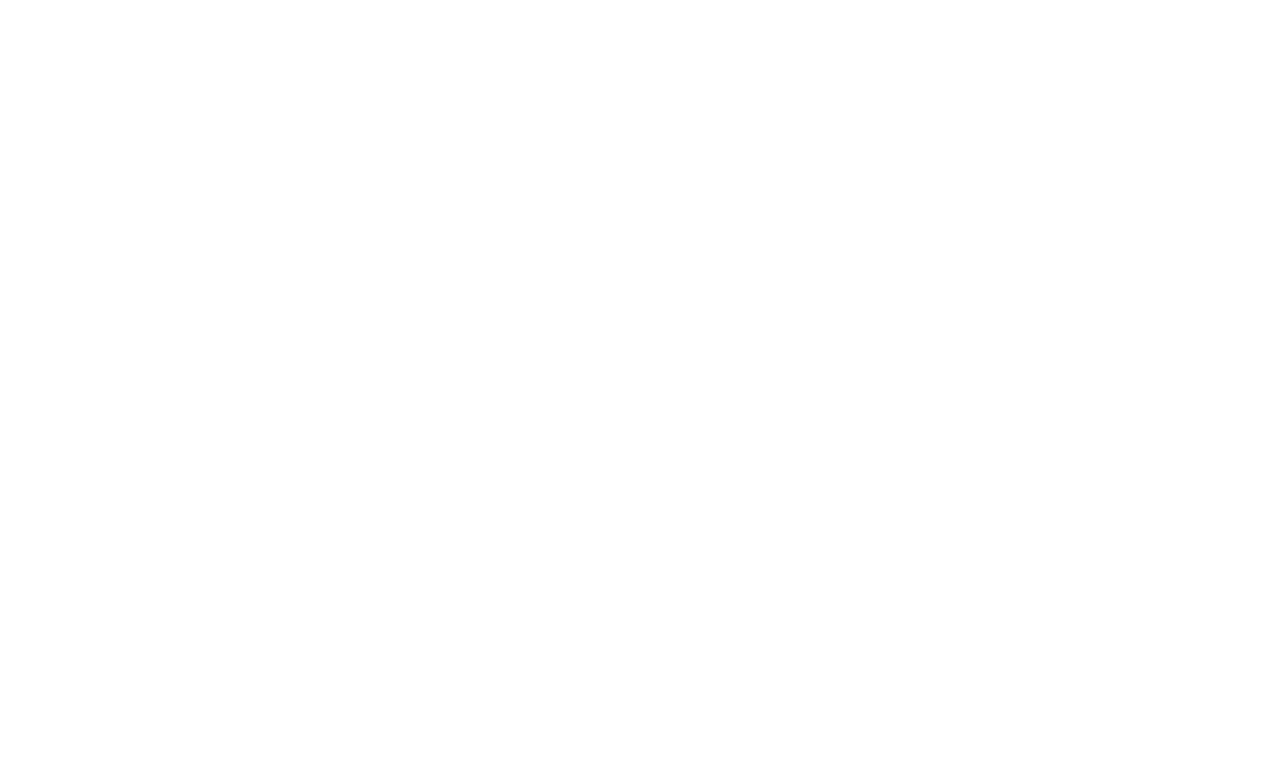
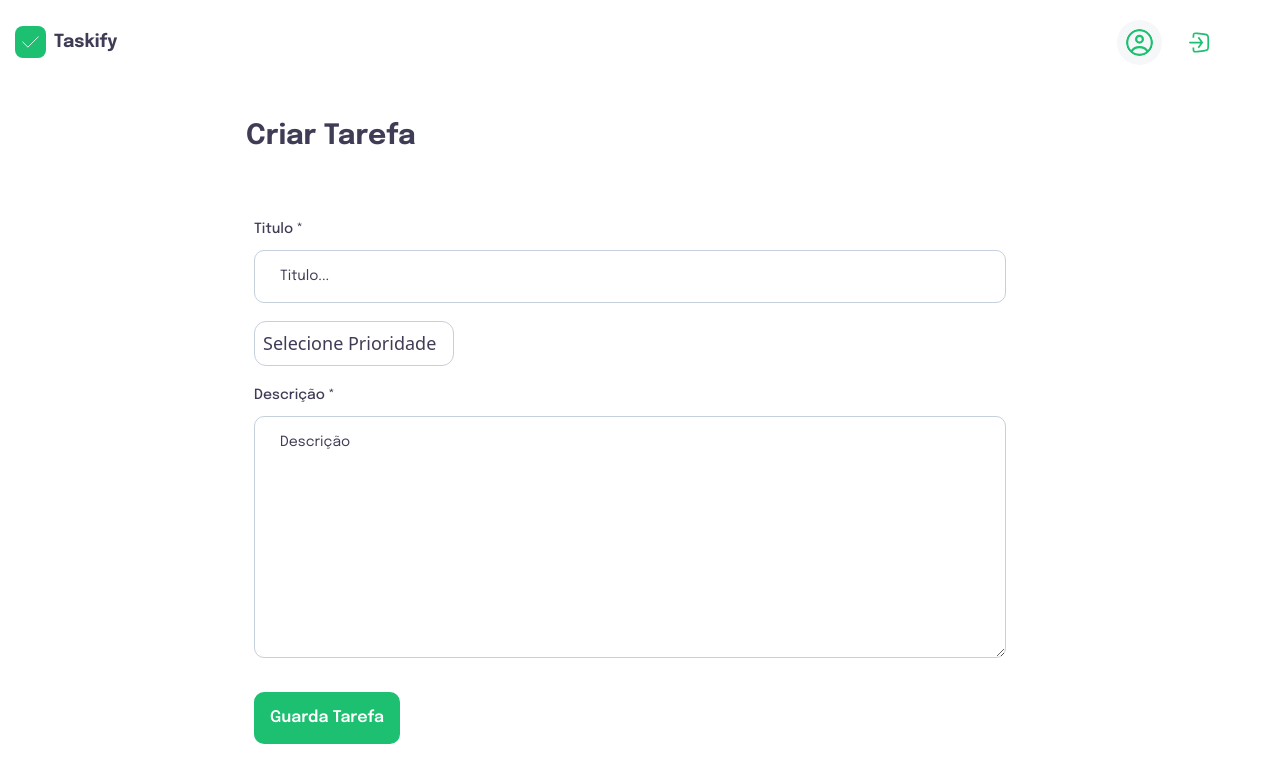
Before and after one commit to waltodd/frontend-taskify, a React (Vite) app: page /create-task in a window 1280 px wide. Before the commit this address had no page. Shown: the top 782 px of the page. Built offline with nearby package versions, Linux system fonts and the light colour scheme; sample sign-in values are in the browser's storage.

Commit message:
CustomDropdown component added

```diff
--- a/src/App.jsx
+++ b/src/App.jsx
@@ -2,7 +2,7 @@
 import { Route, Routes,Navigate } from "react-router-dom";
 
 import { Navbar } from "./components";
-import { Home, SignIn, SignUp } from "./pages";
+import { Home, SignIn, SignUp,CreateTask } from "./pages";
 import ProtectedRoute from "./pages/ProtectedRoute";
 
 const App = () => {
@@ -25,6 +25,16 @@
               </ProtectedRoute>
             }
           />
+          <Route
+            path="/create-task"
+            element={
+              <ProtectedRoute>
+                <Navbar />
+
+                <CreateTask path="/create-task"/>
+              </ProtectedRoute>
+            }
+          />
         </Routes>
       </div>
     </div>
--- a/src/assets/index.js
+++ b/src/assets/index.js
@@ -5,7 +5,9 @@
 import plus from "./Plus.svg";
 import loader from "./loader.svg";
 import check from "./check.svg";
+import add from "./Pluscolor.svg";
 import edit from "./edit.png";
 import trash from "./trash.png";
 
-export { logo,check,trash,edit, logout, profile, search, plus, loader };
+
+export { logo,add,check,trash,edit, logout, profile, search, plus, loader };
--- /dev/null
+++ b/src/components/CustomDropdown.jsx
@@ -0,0 +1,39 @@
+import React, { useState } from 'react';
+
+const CustomDropdown = ({ selectedValue, onChange }) => {
+  const options = [{ label: "Baixa", value: "baixa" },
+    { label: "Média", value: "media" },
+    { label: "Alta", value: "alta" }];
+  const [isOpen, setIsOpen] = useState(false);
+
+  const handleOptionClick = (value) => {
+    onChange(value); // Call the onChange handler with the selected value
+    setIsOpen(false); // Close the dropdown
+  };
+
+  return (
+    <div className="relative">
+      <button
+        className="w-full p-2 bg-[#FFFFFF] rounded-[12px] text-[18px] border-[#C6CFDC] border-[1px] text-left text-[#3F3D56]"
+        onClick={() => setIsOpen((prev) => !prev)} // Toggle dropdown
+      >
+        {selectedValue?.label || "Selecione Prioridade"}
+      </button>
+      {isOpen && (
+        <div className="absolute z-10 w-full mt-1 bg-[#FFFFFF] border-[#C6CFDC] border-[1px] rounded-[12px] shadow-lg">
+          {options.map((option) => (
+            <div
+              key={option.value}
+              className="p-2 text-[#3F3D56] hover:bg-[#1dc071] text-white cursor-pointer"
+              onClick={() => handleOptionClick(option)} // Select option
+            >
+              {option.label}
+            </div>
+          ))}
+        </div>
+      )}
+    </div>
+  );
+};
+
+export default CustomDropdown;
--- a/src/components/Navbar.jsx
+++ b/src/components/Navbar.jsx
@@ -19,7 +19,7 @@
   return (
     <div className="flex flex-row px-6 justify-between items-center max-w-[1280px] mx-auto ">
       <div className="flex flex-row justify-center items-center gap-4">
-        <div className="w-[52px] h-[52px] rounded-full  flex justify-center items-center cursor-pointer">
+        <Link to="/home" className="w-[52px] h-[52px] rounded-full  flex justify-center items-center cursor-pointer">
           <img
             src={logo}
             alt="user"
@@ -28,7 +28,7 @@
           <h1 className="font-epilogue font-bold pl-2 text-[18px] text-[#3F3D56] text-left">
             Taskify
           </h1>
-        </div>
+        </Link>
       </div>
       <div className="flex flex-row justify-center items-center gap-4">
         <h1 className="font-epilogue font-semibold  text-[18px] text-[#3F3D56] text-left">
--- /dev/null
+++ b/src/components/TaskModal.jsx
@@ -0,0 +1,11 @@
+import React from 'react'
+
+const TaskModal = () => {
+  return (
+    <div>
+      TaskModal
+    </div>
+  )
+}
+
+export default TaskModal
--- a/src/components/index.js
+++ b/src/components/index.js
@@ -4,3 +4,5 @@
 export { default as Loader } from "./Loader";
 export { default as TaskItem } from "./TaskItem";
 export { default as TaskList } from "./TaskList";
+export { default as TaskModal } from "./TaskModal";
+export { default as CustomDropdown } from "./CustomDropdown";
--- /dev/null
+++ b/src/pages/CreateTask.jsx
@@ -0,0 +1,84 @@
+import React, { useState } from "react";
+import { useDispatch, useSelector } from "react-redux";
+import { useNavigate } from "react-router-dom";
+import { FormField, CustomButton, CustomDropdown } from "../components";
+import { createTask } from "../store/features/task/taskSlice";
+
+
+const CreateTask = () => {
+  const [form, setForm] = useState({
+    title: "",
+    description: "",
+    priority: "",
+  });
+  const dispatch = useDispatch();
+
+  const handleFormFieldChange = (fieldName, e) => {
+    setForm({ ...form, [fieldName]: e.target.value });
+  };
+  const navigate = useNavigate();
+  const { user } = useSelector((state) => state.auth);
+  const username = user?.name;
+
+  const handleCreateTask = (e) =>{
+    e.preventDefault();
+    dispatch(createTask({ title: form.title,priority: form.priority , description: form.description }));
+    navigate("/home");
+  }
+
+
+  return (
+    <div className="flex flex-col mt-8 w-full max-w-[800px] mx-auto ">
+      <h1 className="font-epilogue my-4 pl-4 font-bold text-[28px] text-[#3F3D56] text-left">
+        Criar Tarefa
+      </h1>
+      <div className=" p-6   mt-5 flex flex-col ">
+        <div className="flex flex-col gap-[10px]">
+          <div className="mb-2">
+            <FormField
+              labelName="Titulo *"
+              placeholder="Titulo..."
+              inputType="text"
+              value={form.title}
+              handleChange={(e) => handleFormFieldChange("title", e)}
+            />
+          </div>
+
+          <div className="mb-2 w-[200px]">
+            <CustomDropdown
+              selectedValue={form.priority}
+              onChange={(value) =>
+                setForm((prev) => ({ ...prev, priority: value }))
+              } // Update priority
+            />
+          </div>
+
+
+
+          <div className="mb-2">
+            <FormField
+              labelName="Descrição *"
+              placeholder="Descrição"
+              inputType="text"
+              isTextArea
+              value={form.description}
+              handleChange={(e) => handleFormFieldChange("description", e)}
+            />
+          </div>
+          <div className="mb-2 w-full ">
+
+          <CustomButton
+            btnType="button"
+            title="Guarda Tarefa"
+            styles="bg-[#1dc071] mt-4"
+           handleClick={handleCreateTask}
+          />
+
+          </div>
+        </div>
+      </div>
+    </div>
+  );
+};
+
+export default CreateTask;
--- a/src/pages/Home.jsx
+++ b/src/pages/Home.jsx
@@ -1,20 +1,26 @@
 import React, { useState } from "react";
 import { useNavigate } from "react-router-dom";
-import { plus,loader } from "../assets";
-import { useDispatch, useSelector } from 'react-redux';
-import  {TaskList}  from "../components";
+import { add, loader } from "../assets";
+import { useDispatch, useSelector } from "react-redux";
+import { TaskList } from "../components";
+import { Link } from "react-router-dom";
+import { FormField, CustomButton, TaskModal } from "../components";
 
 const Home = () => {
   const navigate = useNavigate();
-  const {  user } = useSelector((state) => state.auth);
-  const username = user?.name
+  const { user } = useSelector((state) => state.auth);
+  const username = user?.name;
+
+
+
+
   const handleNavigate = (campaign) => {
     navigate(`/campaign-details/${campaign.title}`, { state: campaign });
   };
 
   return (
     <div className="flex flex-col mt-8">
-      <h1 className="font-epilogue font-bold text-[28px] text-black text-left">
+      <h1 className="font-epilogue font-bold text-[28px] text-[#3F3D56] text-left">
         Bem-vindo, <span className="text-[#1dc071]">{username}.</span>
       </h1>
 
@@ -24,20 +30,22 @@
         </p>
       </div>
       <div className="py-4">
-        <div className="lg:flex-1 flex flex-row max-w-[458px] justify-center items-center py-2 pl-2 pr-2 h-[52px] bg-[#F5F7F9] rounded-[100px]">
+        <Link to='/create-task'
+          className="lg:flex-1 flex flex-row max-w-[150px] justify-between items-center cursor-pointer items-center p-2 h-[52px] bg-[#1dc071]  rounded-[12px]"
+
+        >
           <img
-            src={plus}
+            src={add}
             alt="add"
-            className="w-[28px] h-[28px] object-contain"
+            className="w-[20px]  h-[20px] object-contain"
           />
 
-          <input
-            type="text"
-            placeholder="Adicionar uma nova tarefa..."
-            className="flex w-full font-epilogue font-semibold pl-2 text-[18px] placeholder:text-[#8D9CB8] text-[3F3D56] bg-transparent outline-none"
-          />
-        </div>
+          <p className="font-epilogue font-semibold text-[18px] leading-[30px] text-[#ffffff]">
+            Criar tarefa
+          </p>
+        </Link>
       </div>
+
       <div className="mt-4">
         <TaskList />
       </div>
--- a/src/pages/index.js
+++ b/src/pages/index.js
@@ -1,3 +1,4 @@
 export { default as Home } from './Home';
 export { default as SignIn } from './SignIn';
 export { default as SignUp } from './SignUp';
+export { default as CreateTask } from './CreateTask';
--- a/src/store/features/auth/authSlice.js
+++ b/src/store/features/auth/authSlice.js
@@ -1,6 +1,6 @@
 import { createSlice, createAsyncThunk } from '@reduxjs/toolkit'
 
-const baseURL = "https://backend-taskify-ecru.vercel.app"
+const apiBaseUrl = "https://backend-taskify-ecru.vercel.app"
 
 const initialState = {
   user: null,
@@ -14,7 +14,7 @@
   'auth/signIn',
   async (credentials, { rejectWithValue }) => {
     try {
-      const response = await fetch(`${baseURL}/api/v1/users/sign-in`, {
+      const response = await fetch(`${apiBaseUrl}/api/v1/users/sign-in`, {
         method: 'POST',
         headers: { 'Content-Type': 'application/json' },
         body: JSON.stringify(credentials),
@@ -33,7 +33,7 @@
   'auth/signUp',
   async (userData, { rejectWithValue }) => {
     try {
-      const response = await fetch(`${baseURL}/api/v1/users/sign-up`, {
+      const response = await fetch(`${apiBaseUrl}/api/v1/users/sign-up`, {
         method: 'POST',
         headers: { 'Content-Type': 'application/json' },
         body: JSON.stringify(userData),
--- a/src/store/features/task/taskSlice.js
+++ b/src/store/features/task/taskSlice.js
@@ -1,4 +1,7 @@
 import { createSlice, createAsyncThunk } from '@reduxjs/toolkit'
+
+
+const apiBaseUrl = "https://backend-taskify-ecru.vercel.app"
 
 const initialState = {
   tasks: [],
@@ -11,7 +14,7 @@
   async (_, { getState, rejectWithValue }) => {
     try {
       const { auth } = getState()
-      const response = await fetch('/api/tasks', {
+      const response = await fetch(`${apiBaseUrl}/api/v1/tasks`, {
         headers: {
           Authorization: `Bearer ${auth.token}`,
         },
@@ -30,7 +33,7 @@
   async (taskData, { getState, rejectWithValue }) => {
     try {
       const { auth } = getState()
-      const response = await fetch('/api/tasks', {
+      const response = await fetch('/api/v1/tasks', {
         method: 'POST',
         headers: {
           'Content-Type': 'application/json',
@@ -52,7 +55,7 @@
   async ({ id, ...updateData }, { getState, rejectWithValue }) => {
     try {
       const { auth } = getState()
-      const response = await fetch(`/api/tasks/${id}`, {
+      const response = await fetch(`/api/v1/tasks/${id}`, {
         method: 'PUT',
         headers: {
           'Content-Type': 'application/json',
@@ -74,7 +77,7 @@
   async (id, { getState, rejectWithValue }) => {
     try {
       const { auth } = getState()
-      const response = await fetch(`/api/tasks/${id}`, {
+      const response = await fetch(`/api/v1/tasks/${id}`, {
         method: 'DELETE',
         headers: {
           Authorization: `Bearer ${auth.token}`,
@@ -93,7 +96,7 @@
   async (id, { getState, rejectWithValue }) => {
     try {
       const { auth } = getState()
-      const response = await fetch(`/api/tasks/${id}/complete`, {
+      const response = await fetch(`/api/v1/tasks/${id}/complete`, {
         method: 'PUT',
         headers: {
           Authorization: `Bearer ${auth.token}`,
@@ -113,7 +116,7 @@
   async (priority, { getState, rejectWithValue }) => {
     try {
       const { auth } = getState()
-      const response = await fetch(`/api/tasks/filter?priority=${priority}`, {
+      const response = await fetch(`/api/v1/tasks/filter?priority=${priority}`, {
         headers: {
           Authorization: `Bearer ${auth.token}`,
         },
```
Also changed, not shown: src/assets/Pluscolor.svg (added), src/assets/noresults.svg (added).
